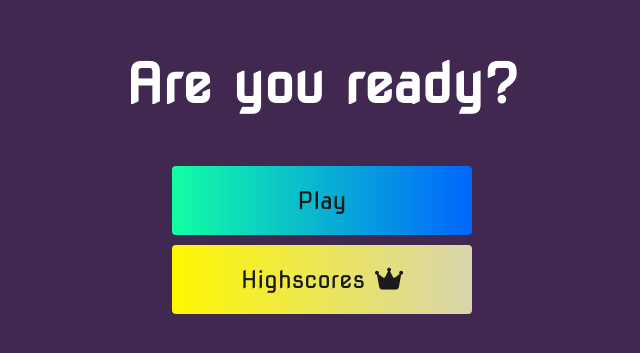
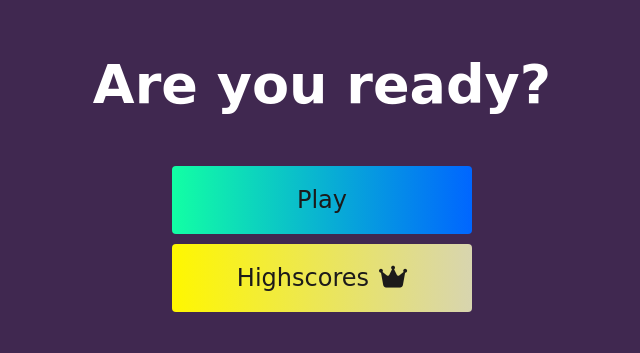
Before and after one commit to ryancharleson/Javascript-Quiz, a plain HTML site: page index.html in a window 1280 px wide. Shown: the part 213-566 px from the top of the page, without its empty margins (318-958 px from the left). Drawn offline with Linux system fonts and the light colour scheme.

Commit message:
merge conflicts: solved with updated readme and css

```diff
--- a/index.html
+++ b/index.html
@@ -8,7 +8,6 @@
     <link rel="stylesheet" href="./style.css">
     <link rel="preconnect" href="https://fonts.googleapis.com">
     <link rel="preconnect" href="https://fonts.gstatic.com" crossorigin>
-    <link href="https://fonts.googleapis.com/css2?family=Nova+Square&display=swap" rel="stylesheet">
     <script src="https://kit.fontawesome.com/2ebf12e373.js" crossorigin="anonymous"></script>
 </head>
 <body>
```
Also changed, not shown: highscores.html (+0 -1 lines), Assets/04-web-apis-homework-demo.gif (deleted), 1 other file.
